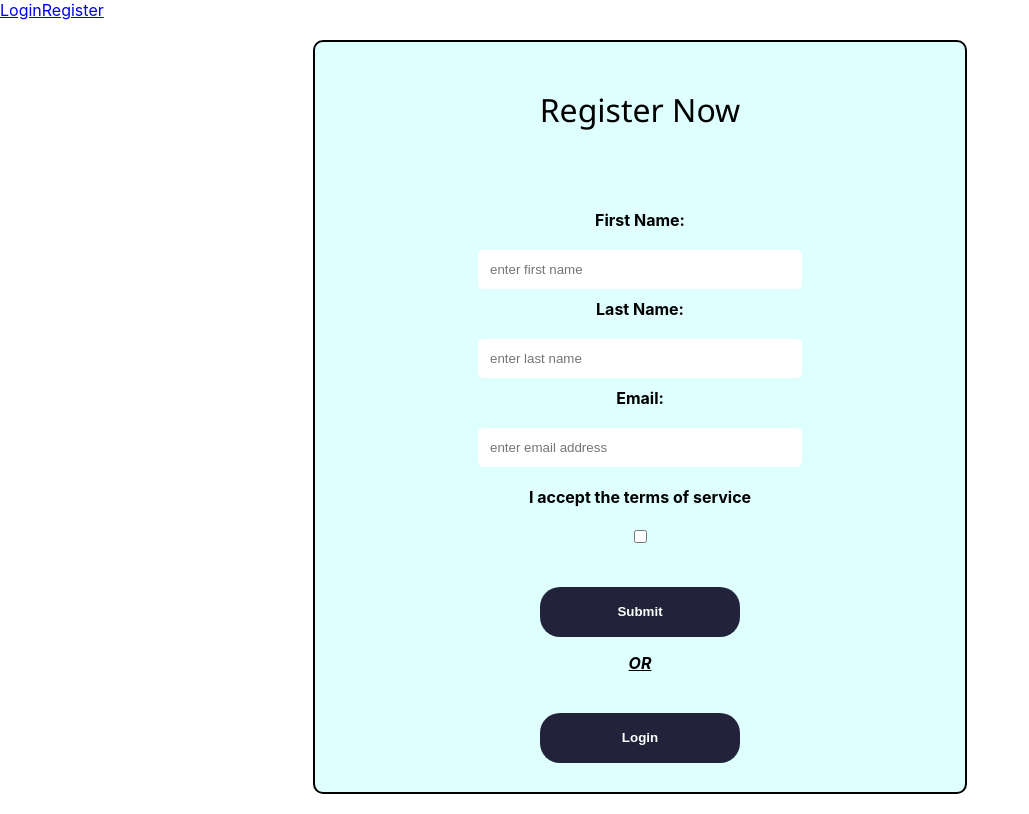
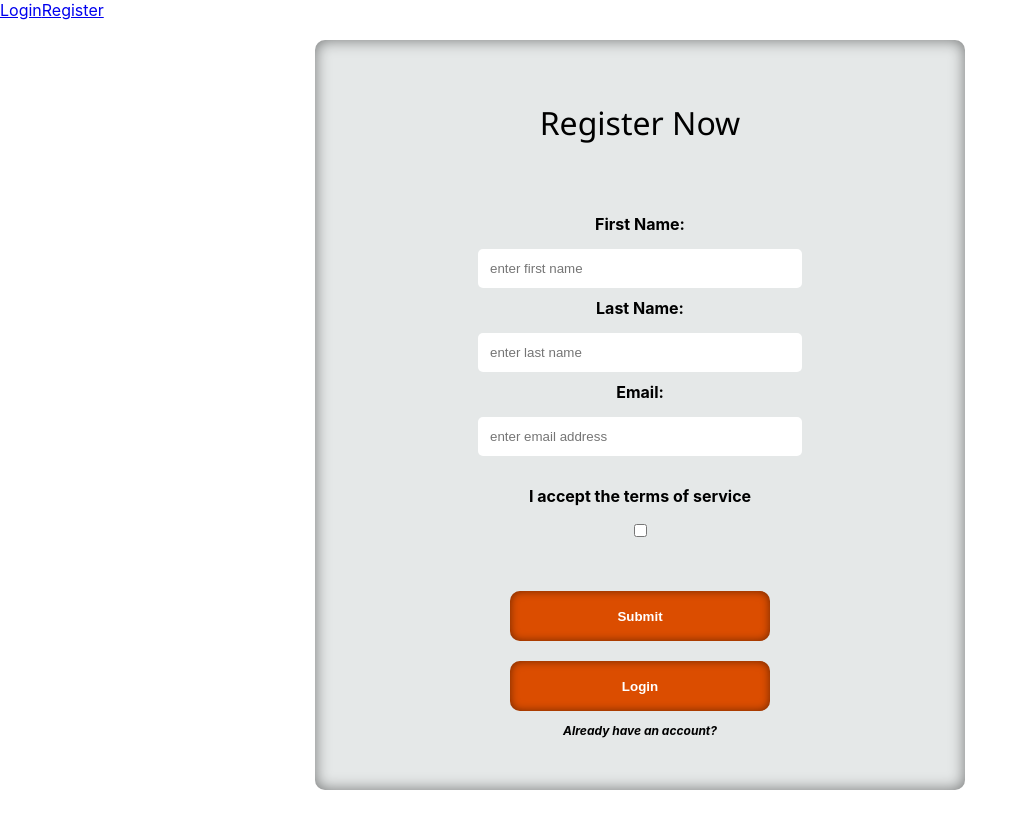
Before and after one commit to legacies-cookbook/front-end, a React (Create React App) app in the folder front-end/: page /register in a window 1280 px wide. Shown: the whole page, without its empty margins (0-1029 px from the left). Built offline with nearby package versions, Linux system fonts and the light colour scheme.

Commit message:
styling complete on both forms, axios added, tos checkbox, and error validation

```diff
--- a/front-end/src/App.css
+++ b/front-end/src/App.css
@@ -1,7 +1,3 @@
-body {
-
-}
-
 .login-container {
   display: block;
   border-radius: 10px;
@@ -10,12 +6,13 @@ body {
   flex-direction: column;
   text-align: center;
   justify-content: space-evenly;
+  text-decoration: none;
   padding: 0px;
-  border: 2px solid black;
+  border: none;
   width: 650px;
   height: 600px;
-  background-color: #defffd;
-
+  background-color: #e5e8e8;
+  box-shadow: inset 0 0 15px rgba(0, 0, 0, 0.5);
   }
 
 .registration-container {
@@ -27,10 +24,11 @@ body {
   text-align: center;
   justify-content: space-evenly;
   padding: 0px;
-  border: 2px solid black;
+  border: none;
   width: 650px;
   height: 750px;
-  background-color: #defffd;
+  background-color: #e5e8e8;
+  box-shadow: inset 0 0 15px rgba(0,0,0,.5);
 
 }
 
@@ -40,16 +38,23 @@ body {
   justify-content: center;
   align-items: center;
   margin: 0 auto;
-  margin-top: 40px;
-  margin-bottom: 5px;
-  width: 200px;
+  margin-top: 20px;
+  min-width: 40%;
   height: 50px;
-  border-radius: 20px;
+  border-radius: 10px;
   font-weight: bold;
-  background-color: #22223B;
+  background-color: #db4d00;
+  box-shadow: inset 0 0 8px rgba(0,0,0,.5);
   color: white;
   border: none;
   cursor: pointer;
+  text-decoration: none;
+  }
+
+  .login-button:hover{
+  transform: skew(-5deg);
+  border-radius: 10px;
+  background-color: orangered;
   }
 
 
@@ -58,7 +63,10 @@ body {
   font-family: "Segoe UI", "Ubuntu", "Roboto", "Open Sans", "Helvetica Neue", sans-serif;
   margin-bottom: 30px;
   font-weight: lighter;
+  }
 
+  p {
+  font-size: 12px;
   }
 
   input {
@@ -66,26 +74,21 @@ body {
   padding: 5px;
   border: none;
   border-radius: 5px;
-
-
-
   }
 
   .login-container, label {
   display: flex;
-  justify-content: space-around;
   font-weight: bold;
-
   }
 
   .registration-container, label {
     display: flex;
-    justify-content: space-around;
+    justify-content: space-evenly;
     font-weight: bold;
-    margin-bottom: 20px;
+    margin-bottom: 15px;
   }
 
   .tos {
     margin-top: 20px;
-
+    margin-bottom: 50px;
   }
--- a/front-end/src/App.js
+++ b/front-end/src/App.js
@@ -2,7 +2,7 @@ import React from 'react'
 import './App.css';
 import RegistrationForm from './components/Registration'
 import LoginForm from './components/Login'
-import { BrowserRouter, Route, Link } from 'react-router-dom';
+import { BrowserRouter as Router, Route, Link } from 'react-router-dom';
 
 
 
@@ -11,19 +11,19 @@ function App() {
   return (
     <div className="App">
 
-      <BrowserRouter>
+      <Router>
     <div className='links'>
-      <Link to='/'>Login</Link>
+      <Link to='/login'>Login</Link>
       <Link to='/register'>Register</Link>
       </div>
 
 
     <div className='paths'>
 
-      <Route exact path='/' component={LoginForm} />
+      <Route path='/login' component={LoginForm} />
       <Route path='/register' component={RegistrationForm}/>
     </div>
-      </BrowserRouter>
+      </Router>
 
 
     </div>
--- a/front-end/src/components/Login.js
+++ b/front-end/src/components/Login.js
@@ -1,6 +1,8 @@
 import React from 'react';
 import { useFormik } from 'formik';
 import axios from 'axios'
+import { Link } from 'react-router-dom';
+
 
 const validate = values => {
   const errors = {};
@@ -17,7 +19,6 @@ import axios from 'axios'
       errors.email = 'Invalid email address';
     }
 
-
    return errors;
  };
 
@@ -29,12 +30,16 @@ import axios from 'axios'
      }
      ,
       validate,
+
       onSubmit: values => {
       axios
       .post('https://reqres.in/api/users', values)
       .then(res => {
           (JSON.stringify(res.data, null, 8))
           console.log('success', res)
+          FormReset()
+
+
       })
       .catch(err => {
         console.log('failed request', err)
@@ -42,17 +47,22 @@ import axios from 'axios'
      }}
      )
 
+     const FormReset = () => {
+      Array.from(document.querySelectorAll("input")).forEach(
+        input => (input.value = ""))
+
+    }
+
+
     return (
       <div className= 'login-container'>
-      <h1 style={{fontSize: '40px'}}>Welcome!</h1>
+      <h1>Sign In</h1>
 
       {formik.errors.email ? <div style={{color: 'red'}}>{formik.errors.email}</div> : null}
       {formik.errors.password ? <div style={{color: 'red'}}>{formik.errors.password}</div> : null}
 
-
       <form onSubmit={formik.handleSubmit}>
-     <label
-       htmlFor='email'>Email:</label>
+      <label htmlFor='email'>Email:</label>
       <input
         id='email'
         placeholder='enter email address'
@@ -64,8 +74,7 @@ import axios from 'axios'
         value={formik.values.email}
       />
 
-       <label
-       htmlFor='password'>Password:</label>
+      <label htmlFor='password'>Password:</label>
       <input
         id='password'
         placeholder='enter password'
@@ -78,9 +87,17 @@ import axios from 'axios'
       />
 
 
+
       <button className='login-button' type='submit'>Log In</button>
-       <p style={{fontStyle:'italic', fontWeight:'bold', textDecoration:'underline'}}>OR</p>
-       <button className='login-button'  type='submit'>Register</button>
+
+      <Link to='/register' style={{textDecoration:'none'}}>
+
+      <button className='login-button' type='button'>Register</button>
+
+      </Link>
+
+      <p style={{fontStyle:'italic', fontWeight:'bold'}}>Need to register?</p>
+
     </form>
   </div>
   );
--- a/front-end/src/components/Registration.js
+++ b/front-end/src/components/Registration.js
@@ -1,7 +1,7 @@
 import React from 'react';
 import { useFormik } from 'formik';
 import axios from 'axios';
-
+import { Link } from 'react-router-dom';
 
 
 const validate = values => {
@@ -31,9 +31,8 @@ import axios from 'axios';
       errors.tos = '';
     }
 
-
    return errors;
- };
+}
 
   const RegistrationForm = () => {
     const formik = useFormik({
@@ -45,12 +44,14 @@ import axios from 'axios';
       }
      ,
       validate,
+
     onSubmit: values => {
       axios
       .post('https://reqres.in/api/users', values)
       .then(res => {
         (JSON.stringify(res.data, null, 8))
         console.log('success', res)
+        FormReset();
       })
       .catch(err => {
         console.log('failed request', err)
@@ -58,10 +59,18 @@ import axios from 'axios';
      }}
     )
 
+    const FormReset = () => {
+      Array.from(document.querySelectorAll("input")).forEach(
+        input => (input.value = "")
+      )
+      this.setState({
+        itemvalues: [{}]
+      })
+    }
+
 
     return (
       <div className= 'registration-container'>
-
       <h1>Register Now</h1>
 
       {formik.errors.firstName ? <div style={{color:'red'}}>{formik.errors.firstName}</div> : null}
@@ -79,7 +88,6 @@ import axios from 'axios';
         type='text'
         style={{width: '300px', marginBottom: '10px', padding: '12px'}}
         onChange={formik.handleChange}
-         onBlur={formik.handleBlur}
         value={formik.values.firstName}
       />
 
@@ -92,41 +100,39 @@ import axios from 'axios';
         type='text'
         style={{width: '300px', marginBottom: '10px', padding: '12px'}}
         onChange={formik.handleChange}
-         onBlur={formik.handleBlur}
         value={formik.values.lastName}
       />
 
 
-       <label
-
-       htmlFor='email'>Email:</label>
+      <label htmlFor='email'>Email:</label>
       <input
         id='email'
         placeholder='enter email address'
         name='email'
         type='email'
-         style={{width: '300px', marginBottom: '0px', padding: '12px'}}
+        style={{width: '300px', marginBottom: '10px', padding: '12px'}}
         onChange={formik.handleChange}
-         onBlur={formik.handleBlur}
         value={formik.values.email}
       />
+
       <div className='tos'>
-      <label
-      htmlFor='tos'>I accept the terms of service</label>
+      <label htmlFor='tos'>I accept the terms of service</label>
       <input
         id='tos'
         name='tos'
         type='checkbox'
         onChange={formik.handleChange}
-         onBlur={formik.handleBlur}
         value={formik.values.tos}
-
       />
   </div>
 
       <button className='login-button' type='submit'>Submit</button>
-       <p style={{fontStyle:'italic', fontWeight:'bold', textDecoration:'underline'}}>OR</p>
-       <button className='login-button'>Login</button>
+
+      <Link to='/login' style={{textDecoration:'none'}}>
+      <button className='login-button' type='button'>Login</button>
+    </Link>
+
+      <p style={{fontStyle:'italic', fontWeight:'bold'}}>Already have an account?</p>
 
     </form>
   </div>
```
Also changed, not shown: front-end/src/components/images/chef.png (deleted), 1 other file (tests, documents, lock files or other folders). Lines whose indentation alone changed are shown as unchanged.
